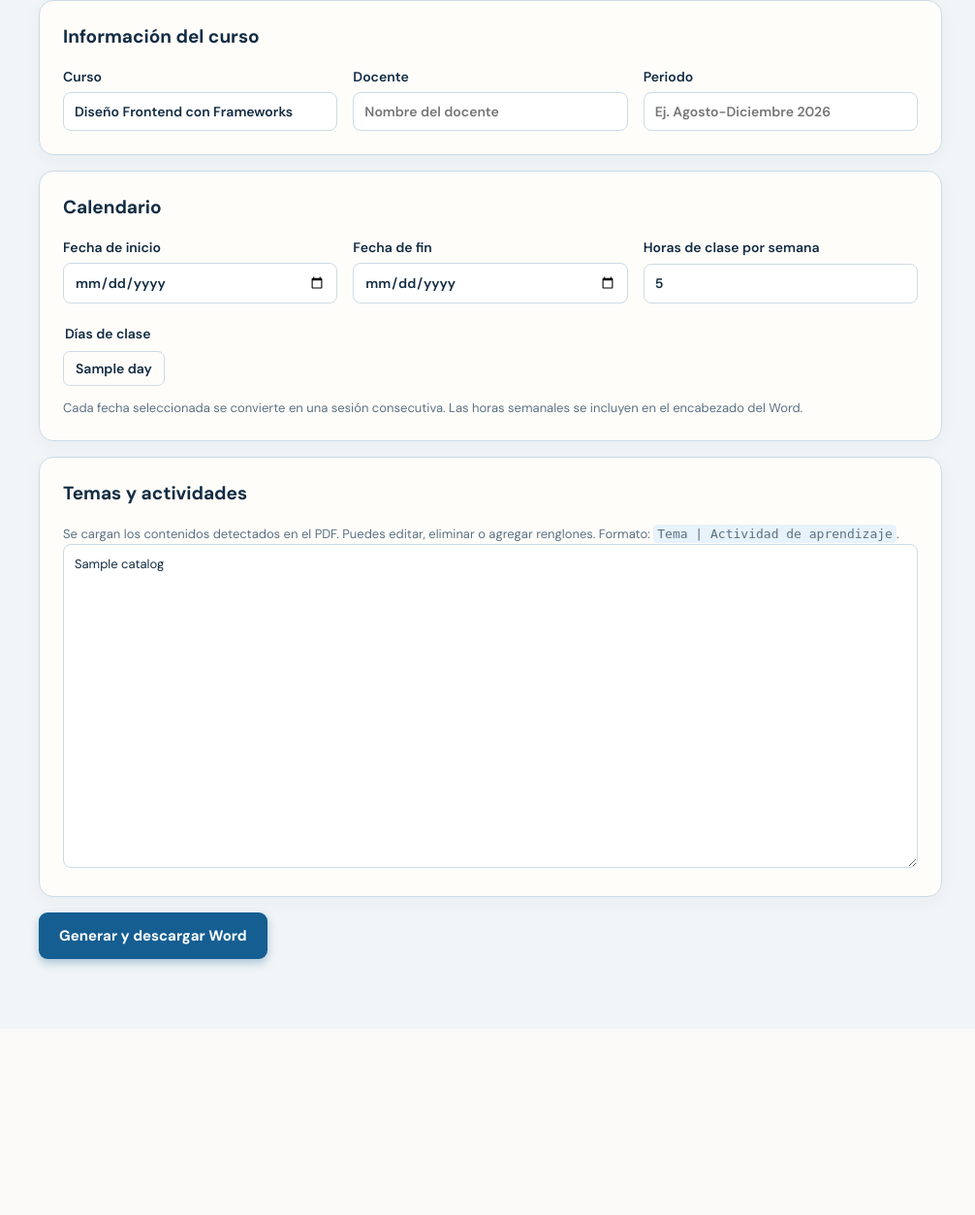
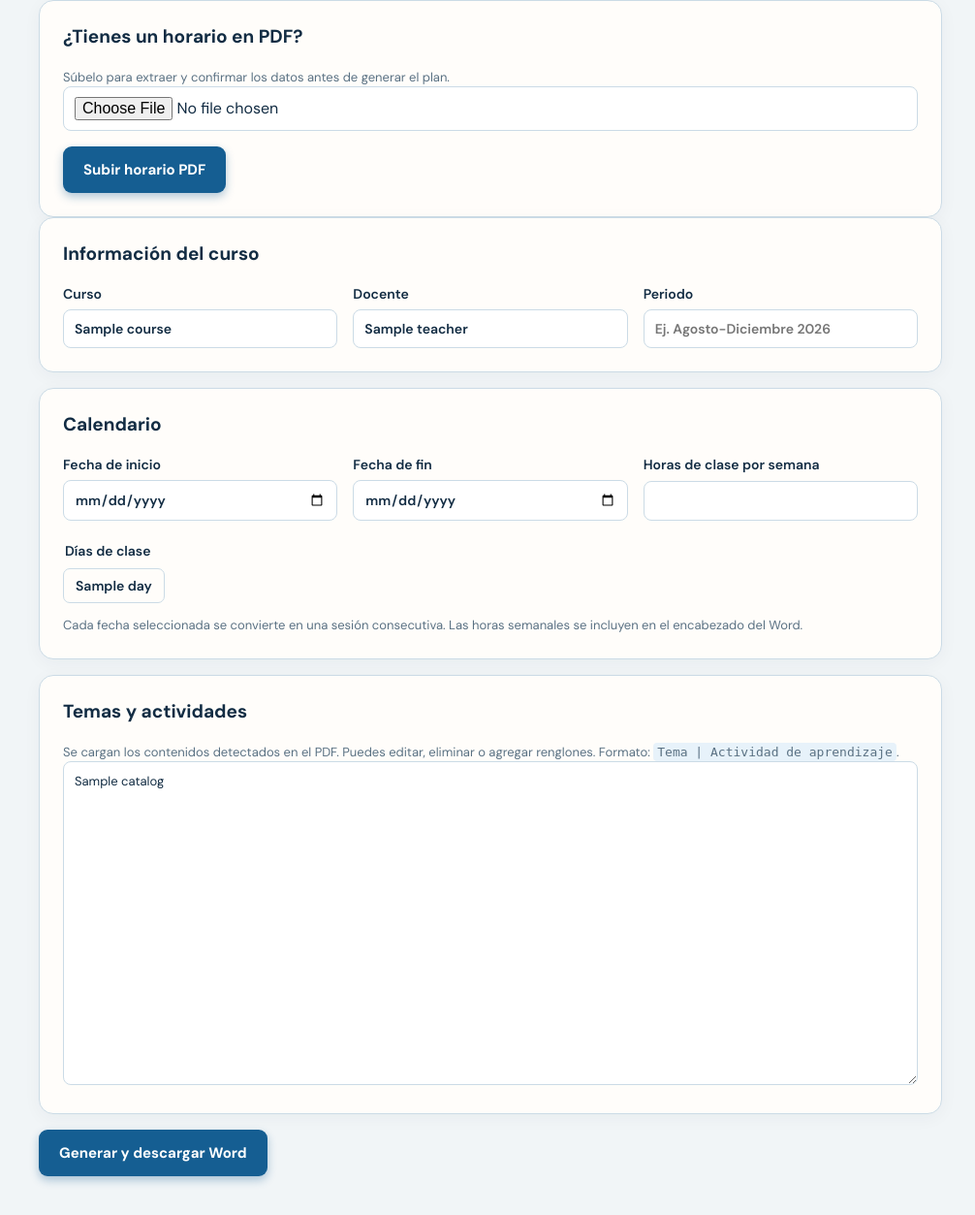
Before and after one commit to allanz1221/generadorplanes, a Flask app: template templates/index.html in a window 1280 px wide. Shown: the part 223-1476 px from the top of the page at 97% size, without its empty margins (134-1140 px from the left). Before the commit the page ends 1224 px from the top, so only its background shows below. Run offline with Flask 3, Linux system fonts and the light colour scheme; the template is opened without the code that fills it: most values are stand-ins (such as "Sample title", 1, 10 or a date in 2020).

Commit message:
feat: add new feature

```diff
--- a/app.py
+++ b/app.py
@@ -3,8 +3,10 @@ from __future__ import annotations
 from datetime import date, datetime, timedelta
 from io import BytesIO
 import re
+import json
 
 from flask import Flask, render_template, request, send_file
+import pdfplumber
 from docx import Document
 from docx.enum.table import WD_CELL_VERTICAL_ALIGNMENT
 from docx.enum.text import WD_ALIGN_PARAGRAPH
@@ -118,10 +120,94 @@ def make_docx(course: str, teacher: str, semester: str, hours: str, sessions: li
     return output
 
 
+def extract_schedule(upload) -> dict:
+    """Extrae campos administrativos y materias de un horario institucional en PDF."""
+    with pdfplumber.open(BytesIO(upload.read())) as pdf:
+        page = pdf.pages[0]
+        text = page.extract_text() or ""
+        words = page.extract_words()
+    def capture(pattern: str) -> str:
+        match = re.search(pattern, text, re.IGNORECASE)
+        return " ".join(match.group(1).split()) if match else ""
+    professor = capture(r"NOMBRE DEL PROFESOR:\s*(.*?)\s+NO\.\s*EMPLEADO")
+    program = capture(r"PE DE ADSCRIPCI[ÓO]N\s*(.*?)\s+CATEGORIA")
+    start = capture(r"FECHA INICIAL:\s*(.*?)\s+FECHA FINAL")
+    end = capture(r"FECHA FINAL:\s*(.*?)(?=\s+CLAVE DE MATERIA)")
+    # Las líneas de la tabla de materias tienen clave, grupo y horas; se agrupan
+    # por coordenada vertical para conservar los nombres que se parten en renglones.
+    code_words = [word for word in words if re.fullmatch(r"\d{3}[A-Z]{2}\d{3}", word["text"])]
+    courses = []
+    for word in code_words:
+        y = word["top"]
+        same_row = [w for w in words if abs(w["top"] - y) < 2 and w["x0"] > word["x1"]]
+        line = " ".join(w["text"] for w in same_row)
+        group = re.search(r"\b(\d{3})\b", line)
+        if not group:
+            continue
+        hour_match = re.search(r"\s+(\d+)\s+-\s+(\d+)\s+-\s+(\d+)", line[group.end():])
+        name = re.sub(r"\s+\d+\s+-\s+\d+\s+-\s+\d+.*$", "", line[group.end():]).strip()
+        weekly_hours = sum(map(int, hour_match.groups())) if hour_match else 0
+        courses.append({"code": word["text"], "group": group.group(1), "name": name or "Materia sin identificar", "weekly_hours": weekly_hours, "days": []})
+    unique = {(c["code"], c["group"]): c for c in courses}
+    courses = list(unique.values())
+    day_centers = [137, 219, 301, 383, 465, 547]
+    for word in words:
+        match = re.fullmatch(r"(\d{3}[A-Z]{2}\d{3})-(\d{3})", word["text"])
+        if not match or word["top"] < 180:
+            continue
+        key = (match.group(1), match.group(2))
+        if key in unique:
+            nearest_day = min(range(len(day_centers)), key=lambda index: abs(day_centers[index] - word["x0"]))
+            if abs(day_centers[nearest_day] - word["x0"]) < 45:
+                unique[key]["days"].append(nearest_day)
+    for course in courses:
+        course["days"] = sorted(set(course["days"]))
+    # Nombre de jefatura: se encuentra entre la firma docente y la leyenda de jefatura.
+    signature_words = [w for w in words if 700 <= w["top"] <= 718 and w["x0"] >= 350]
+    chief_name = " ".join(w["text"] for w in signature_words)
+    return {"professor": professor, "program": program, "start_text": start, "end_text": end, "chief": chief_name, "courses": courses}
+
+
+def spanish_date_to_input(value: str) -> str:
+    months = {"enero": 1, "febrero": 2, "marzo": 3, "abril": 4, "mayo": 5, "junio": 6, "julio": 7, "agosto": 8, "septiembre": 9, "octubre": 10, "noviembre": 11, "diciembre": 12}
+    match = re.search(r"(\d{1,2})\s+de\s+([a-záéíóú]+)\s+de\s+(\d{4})", value.lower())
+    if not match:
+        return ""
+    return f"{match.group(3)}-{months.get(match.group(2), 1):02d}-{int(match.group(1)):02d}"
+
+
+app.add_template_filter(spanish_date_to_input, "date_input")
+
+
 @app.get("/")
 def index():
     catalog = "\n".join(f"{topic} | {activity}" for topic, activity in ACTIVITIES)
-    return render_template("index.html", catalog=catalog, days=enumerate(DAY_NAMES))
+    return render_template("index.html", catalog=catalog, days=enumerate(DAY_NAMES), prefill={})
+
+
+@app.post("/subir-horario")
+def upload_schedule():
+    upload = request.files.get("schedule")
+    if not upload or not upload.filename.lower().endswith(".pdf"):
+        return "Sube un archivo PDF de horario.", 400
+    try:
+        data = extract_schedule(upload)
+    except Exception:
+        return "No fue posible leer el horario. Verifica que sea un PDF válido.", 400
+    return render_template("confirmar.html", data=data)
+
+
+@app.post("/usar-horario")
+def use_schedule():
+    course = request.form.get("course", "")
+    prefill = {
+        "course": course, "teacher": request.form.get("teacher", ""), "program": request.form.get("program", ""),
+        "chief": request.form.get("chief", ""), "start_date": request.form.get("start_date", ""),
+        "end_date": request.form.get("end_date", ""), "weekly_hours": request.form.get("weekly_hours", ""),
+        "selected_days": [int(value) for value in request.form.getlist("days")],
+    }
+    catalog = "\n".join(f"{topic} | {activity}" for topic, activity in ACTIVITIES)
+    return render_template("index.html", catalog=catalog, days=enumerate(DAY_NAMES), prefill=prefill)
 
 
 @app.post("/generar")
--- a/requirements.txt
+++ b/requirements.txt
@@ -1,2 +1,3 @@
 Flask==3.1.3
 python-docx==1.2.0
+pdfplumber==0.11.9
--- a/templates/index.html
+++ b/templates/index.html
@@ -1,6 +1,7 @@
 <!doctype html>
 <html lang="es"><head><meta charset="utf-8"><meta name="viewport" content="width=device-width, initial-scale=1"><title>Generador de planes de clase</title><link rel="stylesheet" href="{{ url_for('static', filename='style.css') }}"></head>
 <body><main class="shell"><header><span class="eyebrow">Planeación docente</span><h1>Generador de planes de clase</h1><p>Convierte el contenido de la secuencia didáctica en sesiones ordenadas y listas para descargar en Word.</p></header>
-<form action="{{ url_for('generate') }}" method="post"><section class="card"><h2>Información del curso</h2><div class="grid three"><label>Curso<input name="course" value="Diseño Frontend con Frameworks" required></label><label>Docente<input name="teacher" placeholder="Nombre del docente"></label><label>Periodo<input name="semester" placeholder="Ej. Agosto-Diciembre 2026"></label></div></section>
-<section class="card"><h2>Calendario</h2><div class="grid three"><label>Fecha de inicio<input type="date" name="start_date" required></label><label>Fecha de fin<input type="date" name="end_date" required></label><label>Horas de clase por semana<input type="number" name="weekly_hours" min="1" max="60" value="5" required></label></div><fieldset><legend>Días de clase</legend><div class="days">{% for index, day in days %}<label class="day"><input type="checkbox" name="days" value="{{ index }}" {% if index in [0,2,4] %}checked{% endif %}><span>{{ day }}</span></label>{% endfor %}</div></fieldset><p class="hint">Cada fecha seleccionada se convierte en una sesión consecutiva. Las horas semanales se incluyen en el encabezado del Word.</p></section>
+<section class="card upload"><h2>¿Tienes un horario en PDF?</h2><p class="hint">Súbelo para extraer y confirmar los datos antes de generar el plan.</p><form action="{{ url_for('upload_schedule') }}" method="post" enctype="multipart/form-data"><input type="file" name="schedule" accept="application/pdf" required><button type="submit">Subir horario PDF</button></form></section>
+<form action="{{ url_for('generate') }}" method="post"><section class="card"><h2>Información del curso</h2><div class="grid three"><label>Curso<input name="course" value="{{ prefill.get('course', 'Diseño Frontend con Frameworks') }}" required></label><label>Docente<input name="teacher" value="{{ prefill.get('teacher', '') }}" placeholder="Nombre del docente"></label><label>Periodo<input name="semester" placeholder="Ej. Agosto-Diciembre 2026"></label></div></section>
+<section class="card"><h2>Calendario</h2><div class="grid three"><label>Fecha de inicio<input type="date" name="start_date" value="{{ prefill.get('start_date', '') }}" required></label><label>Fecha de fin<input type="date" name="end_date" value="{{ prefill.get('end_date', '') }}" required></label><label>Horas de clase por semana<input type="number" name="weekly_hours" min="1" max="60" value="{{ prefill.get('weekly_hours', '5') }}" required></label></div><fieldset><legend>Días de clase</legend><div class="days">{% for index, day in days %}<label class="day"><input type="checkbox" name="days" value="{{ index }}" {% if index in prefill.get('selected_days', [0,2,4]) %}checked{% endif %}><span>{{ day }}</span></label>{% endfor %}</div></fieldset><p class="hint">Cada fecha seleccionada se convierte en una sesión consecutiva. Las horas semanales se incluyen en el encabezado del Word.</p></section>
 <section class="card"><h2>Temas y actividades</h2><p class="hint">Se cargan los contenidos detectados en el PDF. Puedes editar, eliminar o agregar renglones. Formato: <code>Tema | Actividad de aprendizaje</code>.</p><textarea name="activities" rows="16">{{ catalog }}</textarea></section><button type="submit">Generar y descargar Word</button></form></main></body></html>
```
Also changed, not shown: templates/confirmar.html (added, +2 -0 lines).
